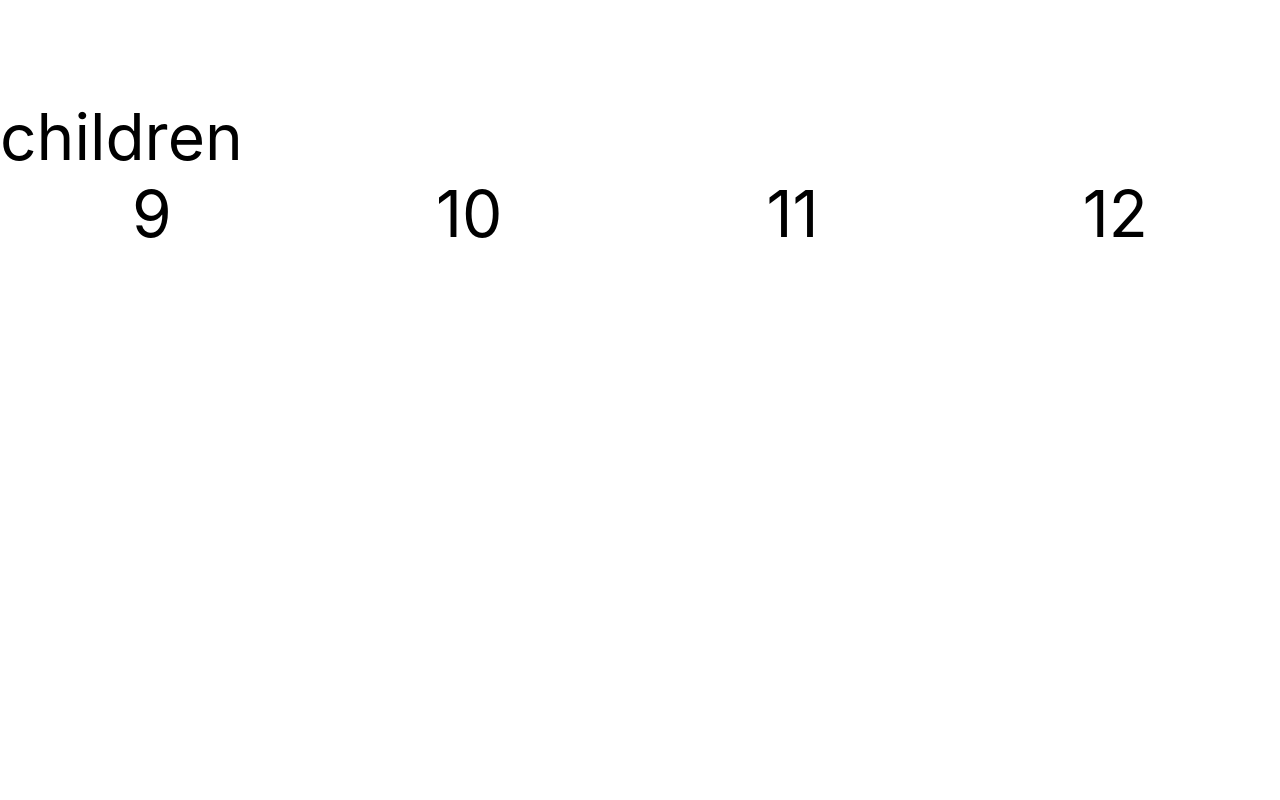
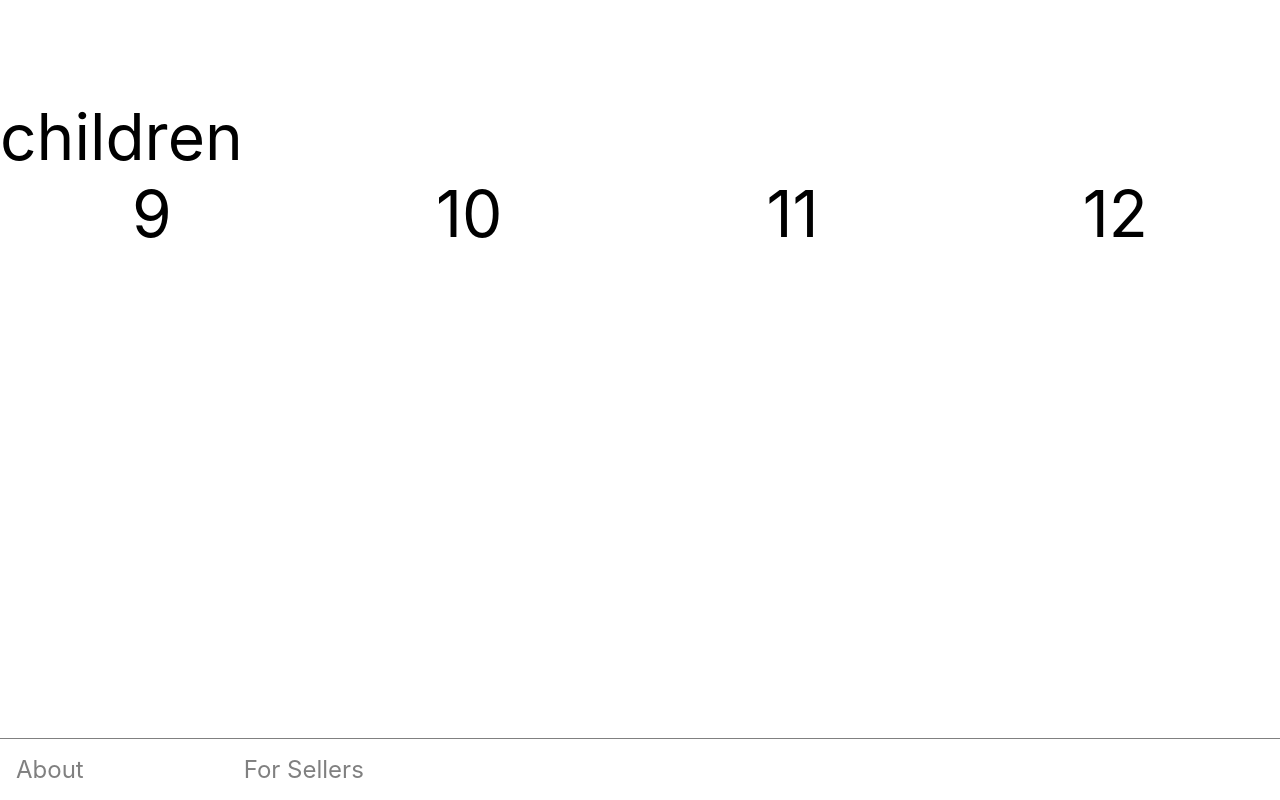
Before and after one commit to lordeadroid/kart-cart, a React (Create React App) app: page / in a window 1280 px wide. Shown: the part 1737-2537 px from the top of the page. Before the commit the page ends 2475 px from the top, so only its background shows below. Built offline with nearby package versions, Linux system fonts and the light colour scheme.

Commit message:
Feature: Footer on the home page

```diff
--- a/src/App.css
+++ b/src/App.css
@@ -43,3 +43,15 @@
 .trending-text {
   font-size: 5em;
 }
+
+.footer {
+  border-top: 1px solid gray;
+  padding: 1em 1em;
+  display: flex;
+  gap: 10em;
+  color: gray;
+}
+
+.footer-item {
+  font-size: 1.5em;
+}
--- /dev/null
+++ b/src/Footer.tsx
@@ -0,0 +1,20 @@
+import { Link } from 'react-router-dom';
+
+const Footer = (): React.JSX.Element => {
+  return (
+    <div className="footer">
+      <div className="footer-item">
+        <Link to="/about" className="link">
+          About
+        </Link>
+      </div>
+      <div className="footer-item">
+        <Link to="/seller" className="link">
+          For Sellers
+        </Link>
+      </div>
+    </div>
+  );
+};
+
+export default Footer;
--- a/src/HomePage.tsx
+++ b/src/HomePage.tsx
@@ -1,3 +1,4 @@
+import Footer from './Footer';
 import ImageGallery from './ImageGallery';
 import TrendingProducts from './Treding';
 
@@ -6,6 +7,7 @@ const HomePage = (): React.JSX.Element => {
     <>
       <ImageGallery />
       <TrendingProducts />
+      <Footer />
     </>
   );
 };
```
